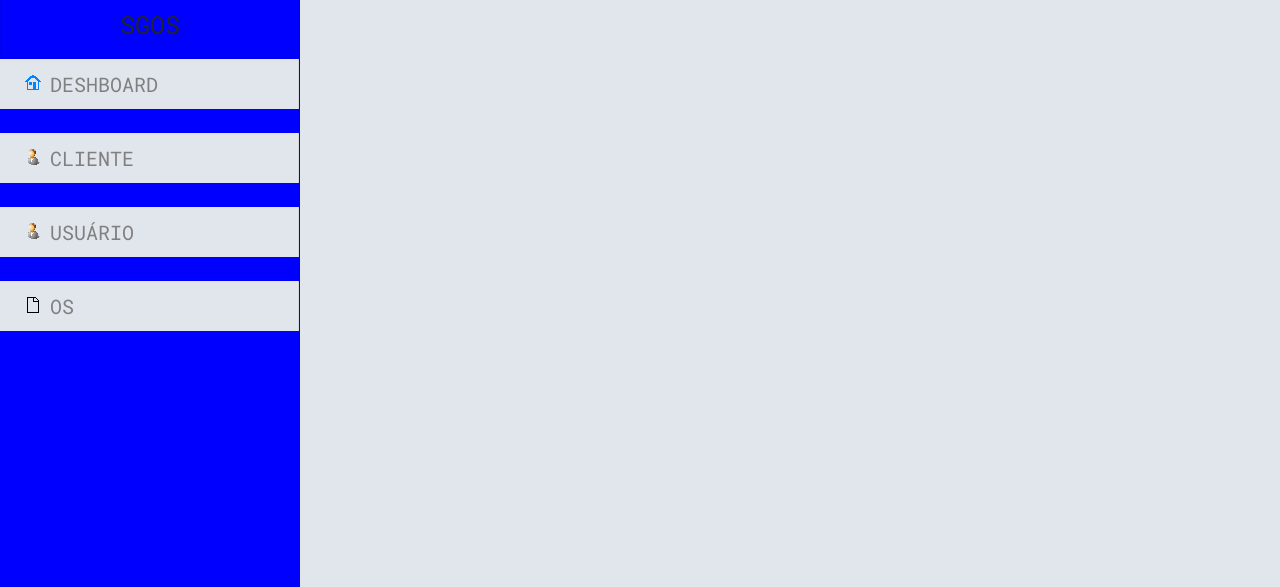
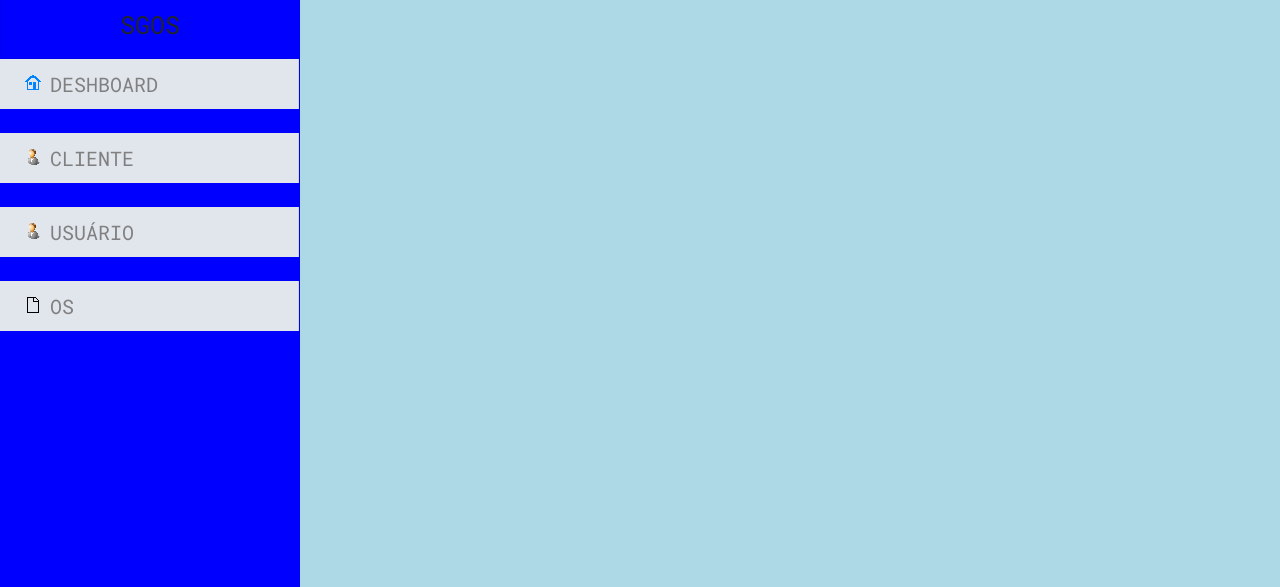
Before and after one commit to wyltamar/project, a plain HTML site: page views/deshboard.html in a window 1280 px wide. Shown: the part 213-800 px from the top of the page. Drawn offline with nearby package versions, Linux system fonts and the light colour scheme.

Commit message:
alteração do backgraund do main

```diff
--- a/css/main.css
+++ b/css/main.css
@@ -1,7 +1,7 @@
 main {
   display: block;
   height: 100%;
-  background-color: rgb(225, 229, 236);
+  background-color: #add8e6;
   width: calc(100% - 300px);
 }
 
```
